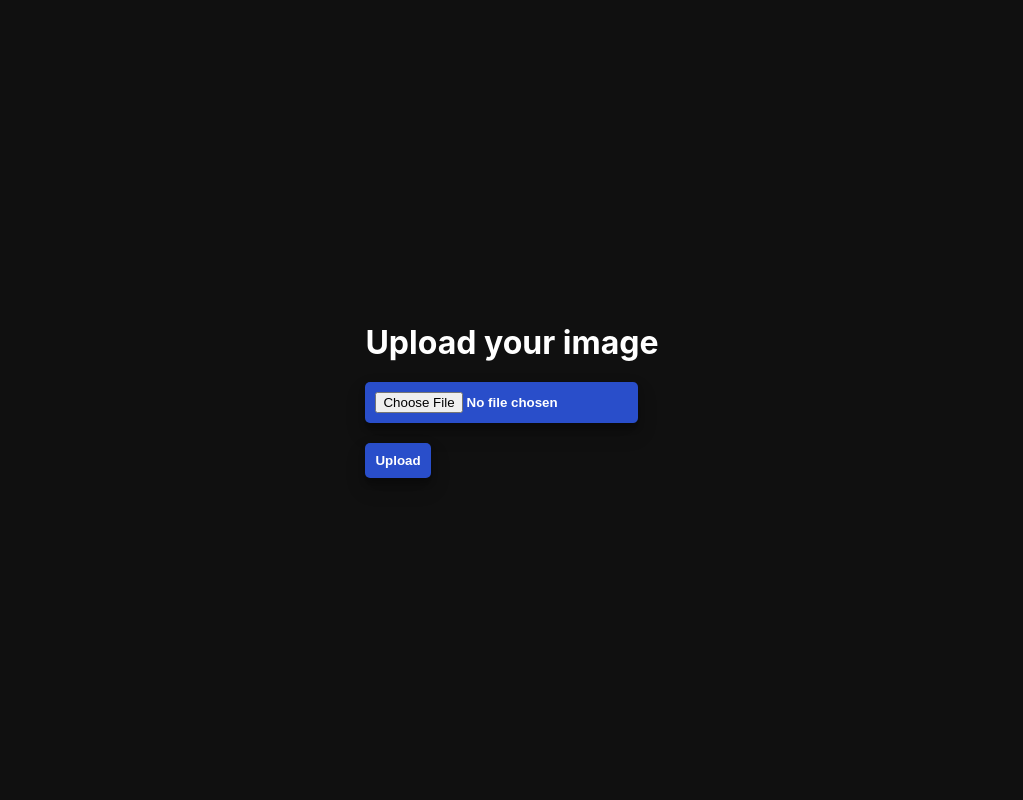
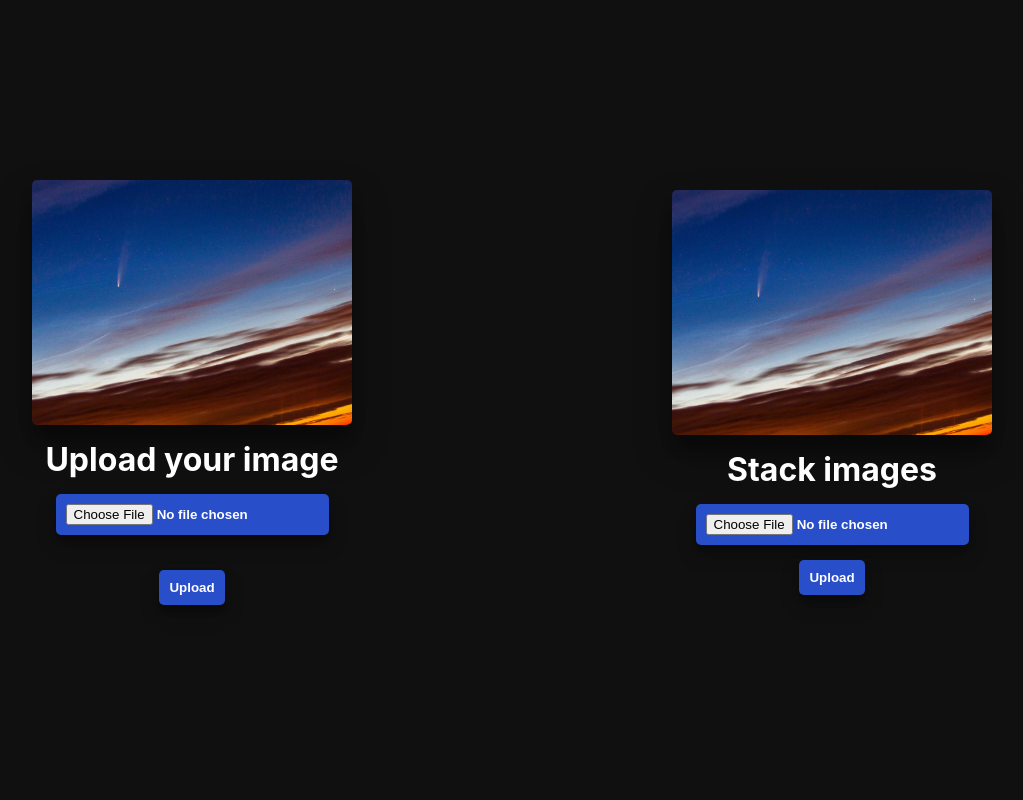
Before and after one commit to alakbarz/AstroImageEnhancer, a Flask app: page / in a window 1280 px wide. Shown: the whole page, without its empty margins (128-1151 px from the left). Run offline with Flask 2, Linux system fonts and the light colour scheme.

Commit message:
Starting to add stacking images function

```diff
--- a/server.py
+++ b/server.py
@@ -22,6 +22,10 @@ class Image():
 @app.route("/")
 def index():
     return render_template("upload.html")
+
+@app.route("/stack", methods=["GET", "POST"])
+def stack():
+    print("Woohoo!")
 
 
 @app.route("/edit", methods=["GET", "POST"])
--- a/static/style.css
+++ b/static/style.css
@@ -62,10 +62,6 @@ body {
   box-sizing: border-box;
 }
 
-.upload {
-  background-color: #101010;
-}
-
 .grid {
   display: grid;
   grid-template-columns: 3fr 1fr;
@@ -109,20 +105,37 @@ input[type=file] {
   /* display: none; */
 }
 
-.form {
-  display: flex;
-  height: 100%;
-}
-
-form {
-  margin: auto;
-}
-
-.image-wrapper {
+.image-wrapper, .form {
   height: 100%;
   display: flex;
   justify-content: center;
   align-items: center;
+}
+
+.form form {
+  display: flex;
+  flex-direction: column;
+  align-content: center;
+  align-items: center;
+  width: 50%;
+}
+
+.upload {
+  background-color: #101010;
+  display: flex;
+  height: 100vh;
+  flex-direction: column;
+}
+
+#uploads-img {
+  max-width: 50%;
+  max-height: 50%;
+  border-radius: 5px;
+  box-shadow: 0 19px 38px rgba(0,0,0,0.30), 0 15px 12px rgba(0,0,0,0.22);
+}
+
+#upload-button, .custom-file {
+  margin-top: 15px;
 }
 
 .image {
@@ -131,6 +144,10 @@ form {
   max-height: 95vh;
   transition: transform 0.2s ease;
   cursor: zoom-in;
+}
+
+.margin-top {
+  margin-top: 15px;
 }
 
 label {
--- a/templates/index.html
+++ b/templates/index.html
@@ -33,7 +33,7 @@
         <h2 class="no-top-margin">Getting Started</h2>
         <p class="subtitle">Make some changes, then click "Update" to see the results. If you don't like it, click "Revert" to delete all changes.</p>
         <br>
-        <p class="subtitle">All actions are additive i.e. increasing brightness by 50% then doing 60% will not increase it by 10%</p>
+        <p class="subtitle">All actions are additive i.e. increasing brightness by 49% then 51% is the same as doig 100%.</p>
         <br>
         <p class="subtitle">If you don't change a value between pressing "Update", then changes aren't calculated.</p>
         <br>
--- a/templates/upload.html
+++ b/templates/upload.html
@@ -8,13 +8,22 @@
 <body class="upload">
   <div class="form">
     <form action="/edit" method="POST" enctype="multipart/form-data">
-      <h1>Upload your image</h1>
-      <br><br>
+      <img src="/static/uploads/heavenSent.jpg" id="uploads-img" alt="">
+      <h1 class="margin-top">Upload your image</h1>
       <div class="custom-file">
         <input type="file" class="button" name="image" id="image">
       </div>
       <br>
-      <button type="submit" class="button">Upload</button>
+      <button id="upload-button" type="submit" class="button">Upload</button>
+    </form>
+
+    <form action="/edit" method="POST" enctype="multipart/form-data">
+      <img src="/static/uploads/heavenSent.jpg" id="uploads-img" alt="">
+      <h1 class="margin-top">Stack images</h1>
+      <div class="custom-file">
+        <input type="file" class="button" name="image" id="image">
+      </div>
+      <button id="upload-button" type="submit" class="button">Upload</button>
     </form>
   </div>
 
```
